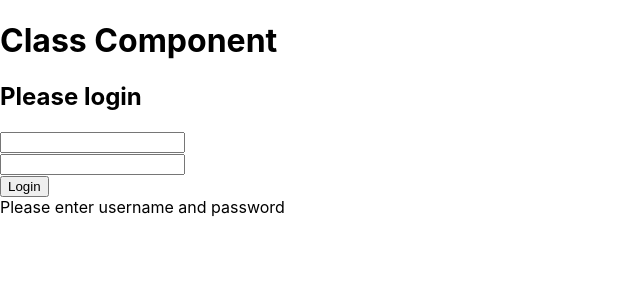
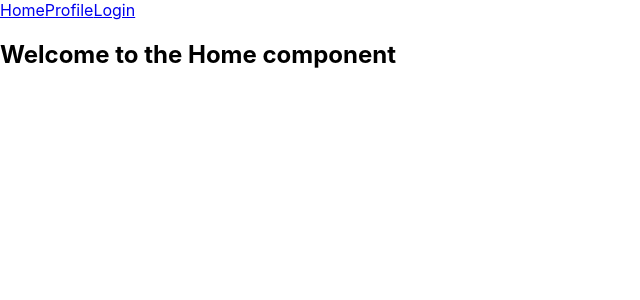
Before and after one commit to mhoumann87/space-finder-frontend, a React (Create React App) app: page / in a window 1280 px wide. Shown: the top 300 px of the page, without its empty margins (0-640 px from the left). Built offline with nearby package versions, Linux system fonts and the light colour scheme.

Commit message:
Setup router

```diff
--- a/src/components/App.tsx
+++ b/src/components/App.tsx
@@ -1,7 +1,14 @@
 import React from 'react';
+import { Router, Route, Switch } from 'react-router-dom';
+
+import history from '../utils/history';
 import { User } from '../model/User';
 import { AuthService } from '../services/AuthService';
 import { Login } from './Login';
+import { NavBar } from './NavBar';
+import { Home } from './Home';
+import { Profile } from './Profile';
+
 interface AppState {
   user: User | undefined;
 }
@@ -11,6 +18,10 @@
 
   constructor(props: any) {
     super(props);
+
+    this.state = {
+      user: undefined,
+    };
 
     this.setUser = this.setUser.bind(this);
   }
@@ -24,9 +35,21 @@
 
   render() {
     return (
-      <div>
-        <h1>Class Component</h1>
-        <Login authService={this.authService} setUser={this.setUser} />
+      <div className='wrapper'>
+        <Router history={history}>
+          <div>
+            <NavBar user={this.state.user} />
+            <Switch>
+              <Route exact path='/' component={Home} />
+
+              <Route exact path='/login'>
+                <Login authService={this.authService} setUser={this.setUser} />
+              </Route>
+
+              <Route exact path='/profile' component={Profile} />
+            </Switch>
+          </div>
+        </Router>
       </div>
     );
   }
--- /dev/null
+++ b/src/utils/history.ts
@@ -0,0 +1,3 @@
+import { createBrowserHistory } from 'history';
+
+export default createBrowserHistory();
```
